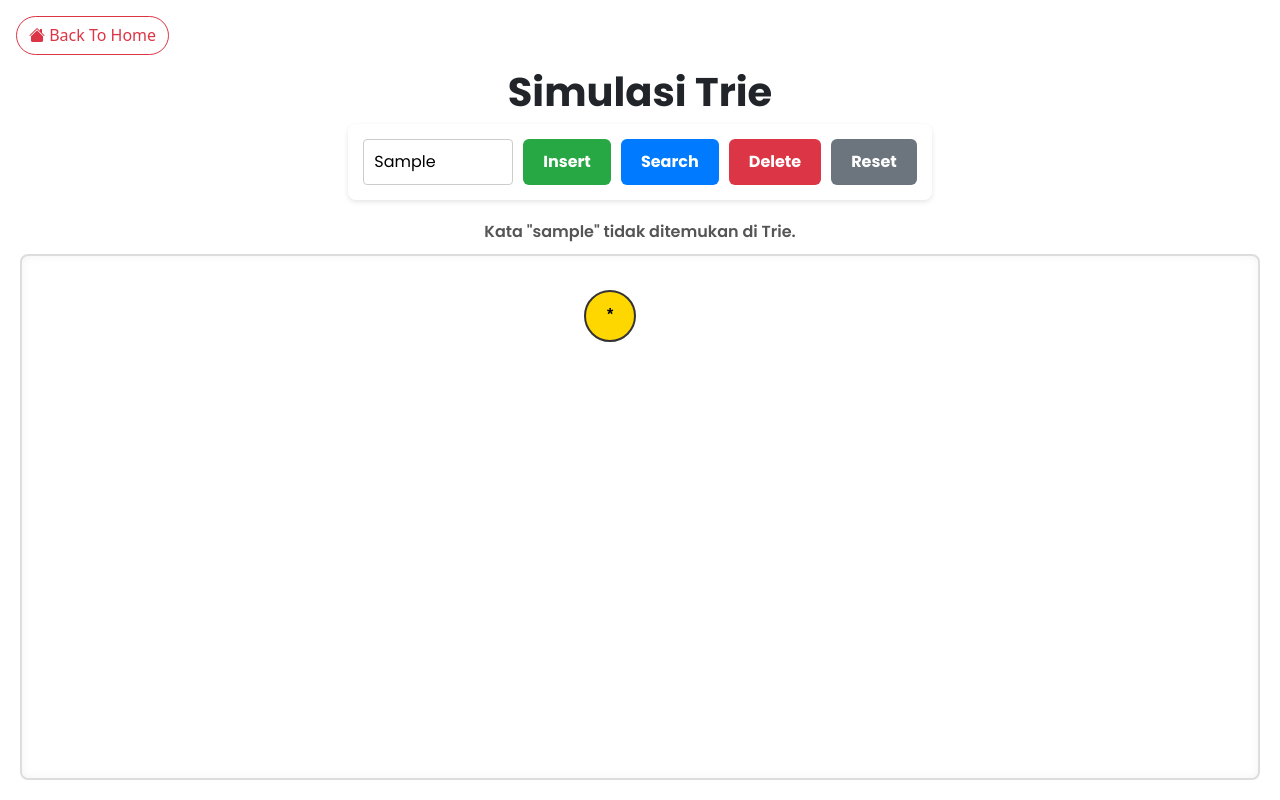
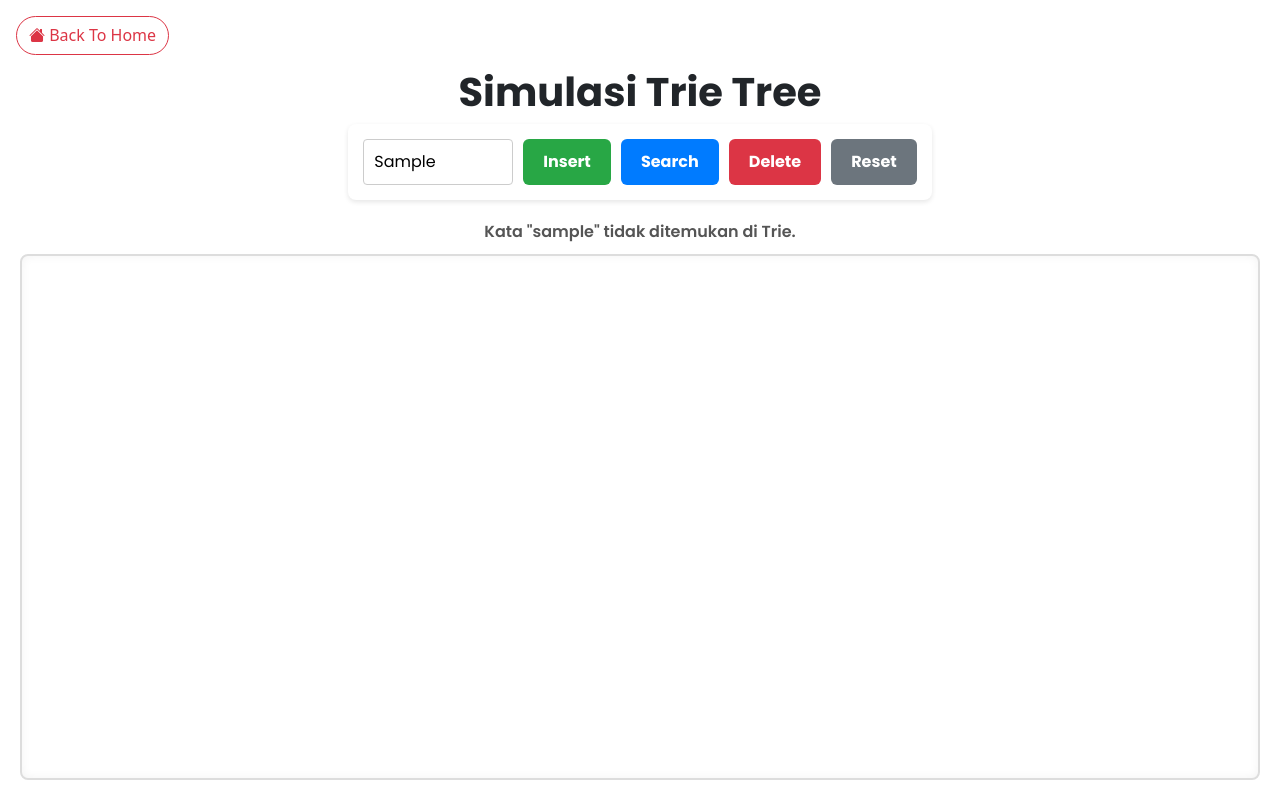
Before and after one commit to Zinx140/Tree-Data-Structure, a plain HTML site: page trie_tree/trie_tree.html in a window 1280 px wide. Both pictures are taken after typing "Sample" into the empty fields and a click on the button "Search". Drawn offline with nearby package versions, Linux system fonts and the light colour scheme.

Commit message:
betulin trie

```diff
--- a/trie_tree/trie_tree.html
+++ b/trie_tree/trie_tree.html
@@ -15,7 +15,7 @@
 
     <a href="../index.html" class="btn btn-outline-danger position-absolute top-0 start-0 m-3 rounded-5"><i
             class="bi bi-house-fill"></i> Back To Home</a>
-    <h1 class="fw-bold mt-5">Simulasi Trie</h1>
+    <h1 class="fw-bold mt-5">Simulasi Trie Tree</h1>
 
     <div class="controls">
         <input type="text" id="inputValue" placeholder="Masukkan Kata"
--- a/trie_tree/trie_tree.js
+++ b/trie_tree/trie_tree.js
@@ -179,7 +179,12 @@ function calculatePositions() {
         const startX = Math.max(100, (container.clientWidth - totalWidth) / 2);
 
         nodes.forEach((node, index) => {
-            node.targetX = startX + (index * HORIZONTAL_SPACING);
+            // Untuk root (level 0), pusatkan di tengah canvas
+            if (level === 0) {
+                node.targetX = container.clientWidth / 2;
+            } else {
+                node.targetX = startX + (index * HORIZONTAL_SPACING);
+            }
             node.targetY = 60 + (level * VERTICAL_SPACING);
         });
     });
@@ -216,7 +221,8 @@ function resizeCanvas() {
 function draw() {
     ctx.clearRect(0, 0, canvas.width, canvas.height);
 
-    if (trie.root) {
+    // Hanya render jika ada children (ada kata yang diinsert)
+    if (trie.root && Object.keys(trie.root.children).length > 0) {
         updateAnimation(trie.root);
         drawConnections(trie.root);
         drawNodes(trie.root);
```
